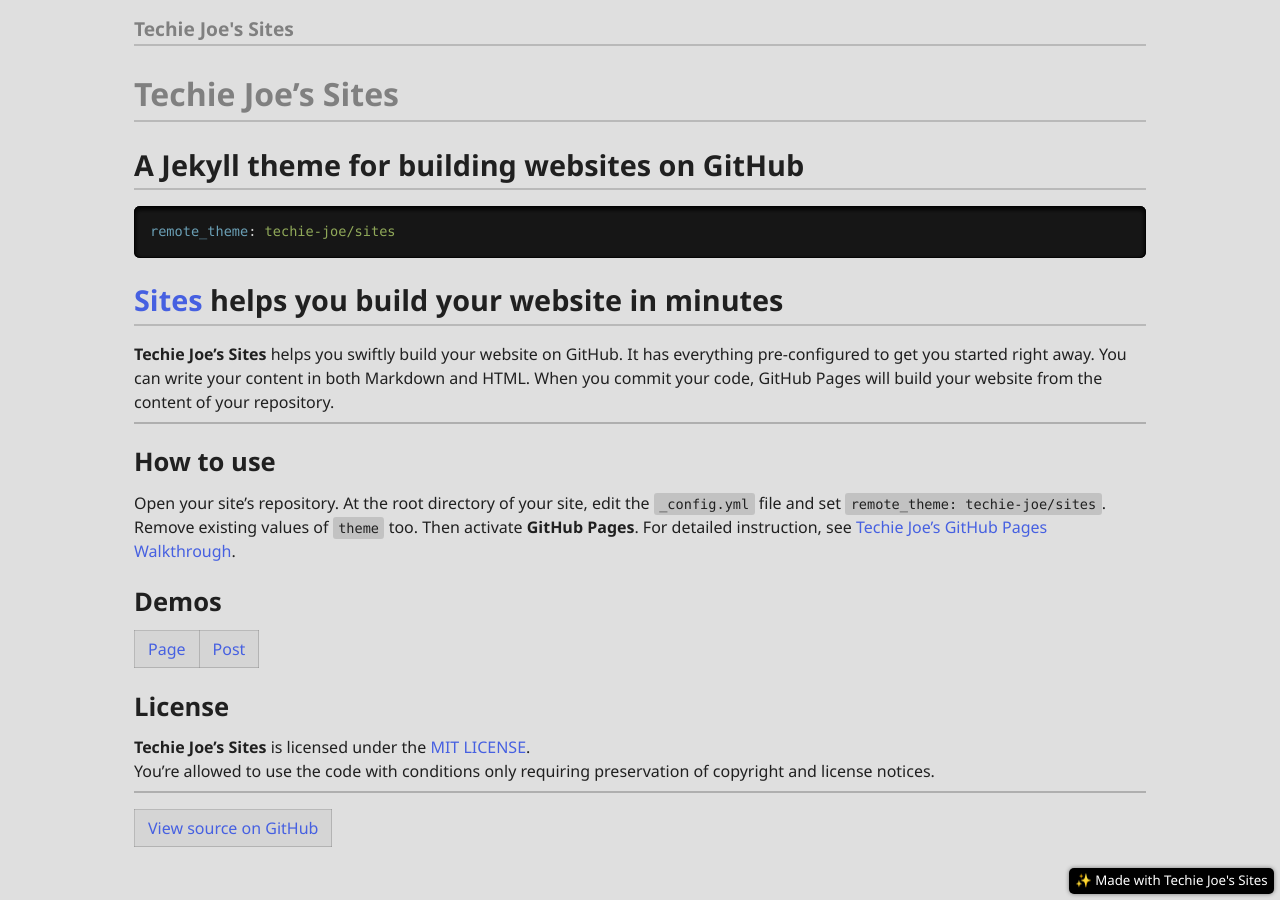
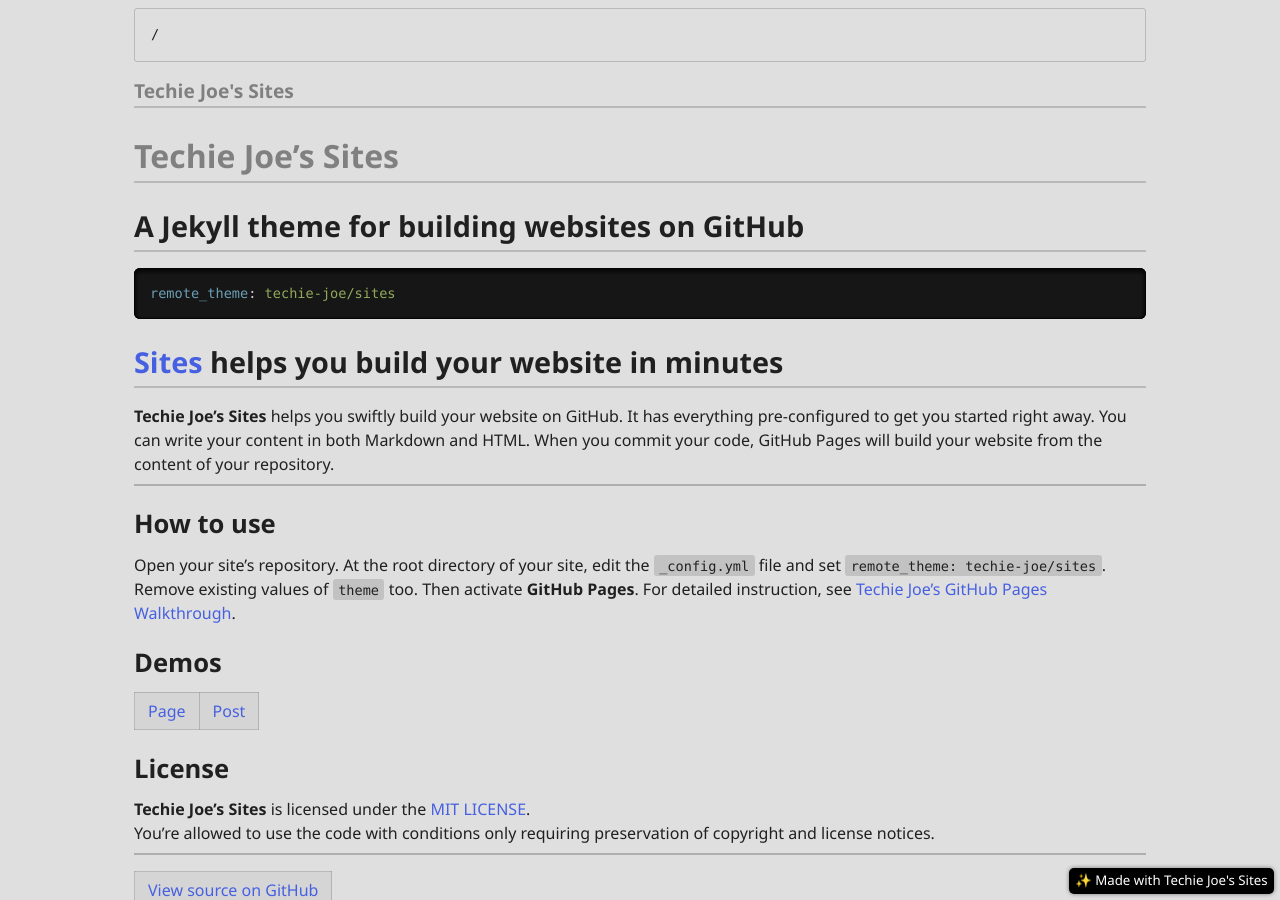
Before and after one commit to techie-joe/sites, a Jekyll site: the page built from README.md, in a window 1280 px wide. Built offline with Jekyll 4.4.1, drawn with Linux system fonts in a browser that asks for light colours; our own code applies the rules of GitHub Pages for plain Markdown files; comment, search, counter and statistics services are not loaded.

Commit message:
Update header.html

```diff
--- a/_includes/header.html
+++ b/_includes/header.html
@@ -1,3 +1,4 @@
+<pre>{{ page.url }}</pre>
 {% if page.header == 'use-bar' or site.header == 'use-bar' %}
   <nav id="_header-bar">
     <div class="_flex my-2">
```
